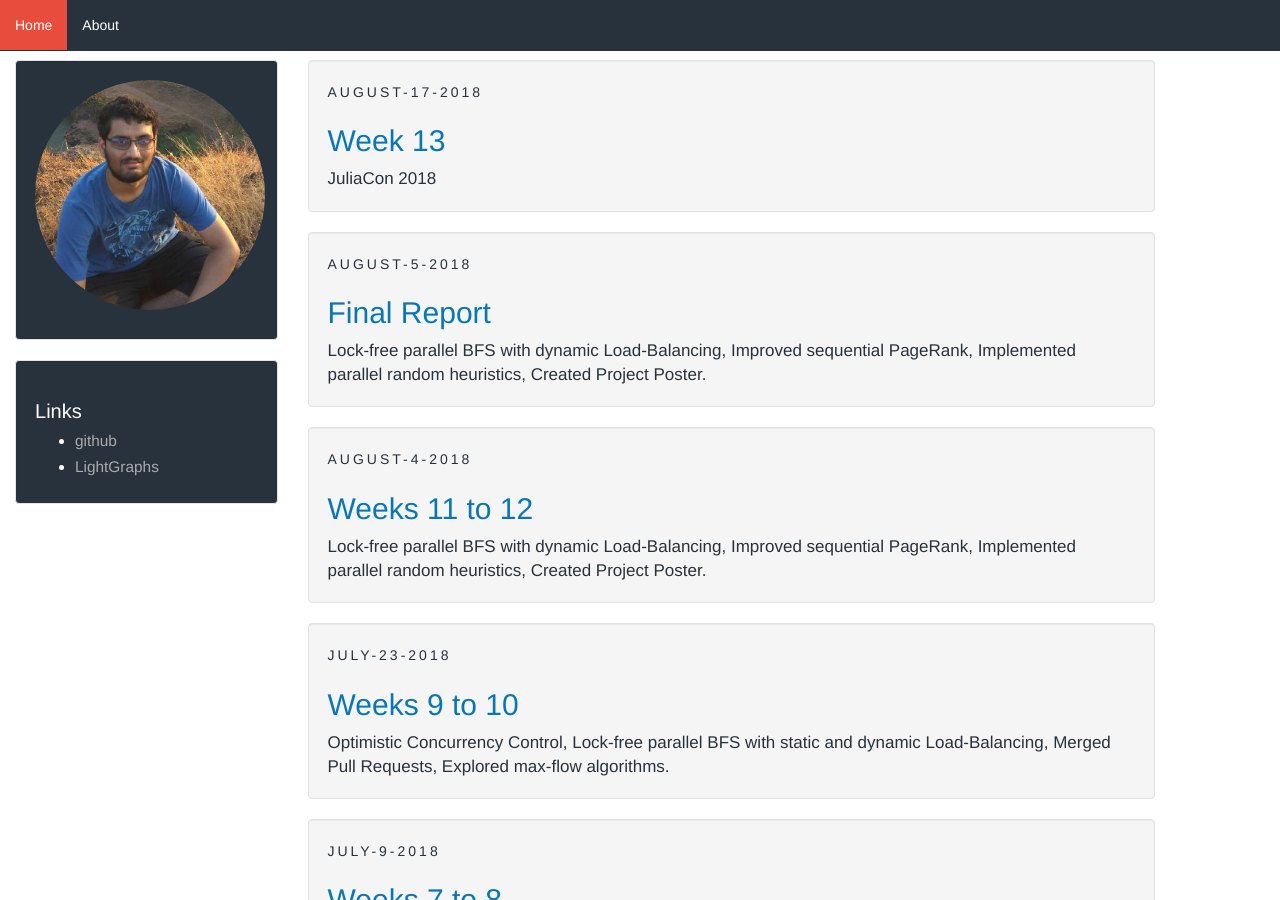
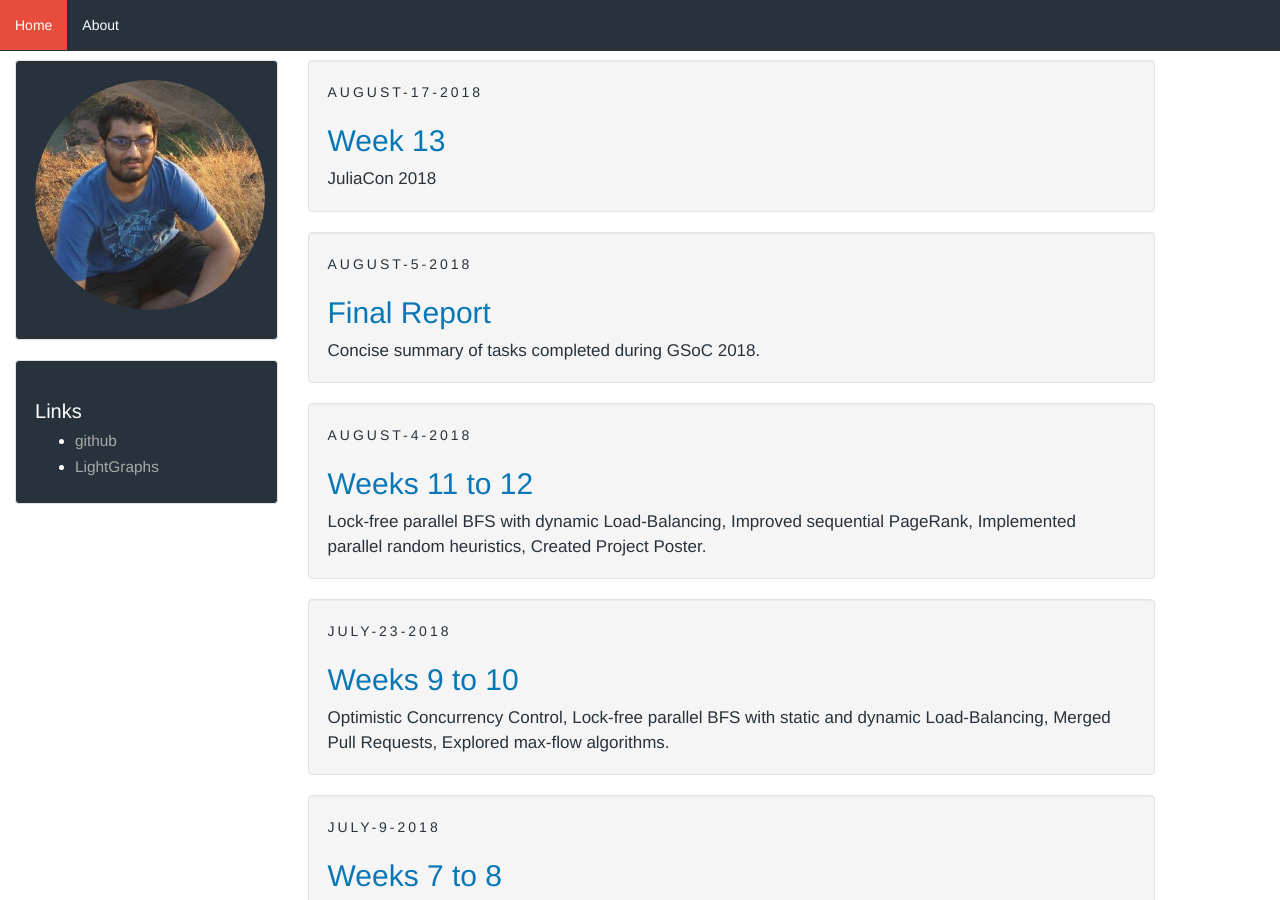
Before and after one commit to SohamTamba/GSoC, a Jekyll site: the page built from index.html, in a window 1280 px wide and 900 px high. Built offline with Jekyll 4.4.1, drawn with Linux system fonts in a browser that asks for light colours; the list of posts is cut into pages by our own code.

Commit message:
JuliaCon

```diff
--- a/_posts/2018-08-05-final-report.markdown
+++ b/_posts/2018-08-05-final-report.markdown
@@ -4,7 +4,7 @@ title:  "Final Report"
 date:   2018-08-05 14:10:51 +0530
 categories: GSoC
 tags: Final-Report
-description: Lock-free parallel BFS with dynamic Load-Balancing, Improved sequential PageRank, Implemented parallel random heuristics, Created Project Poster.
+description: Concise summary of tasks completed during GSoC 2018.
 ---
 
 This post shall be a brief summary on the work I have completed during my GSoC 2018 project titled "Parallel Graph Development". To obtain a more detailed description of my work, please refer to the posts previous to this.
```
